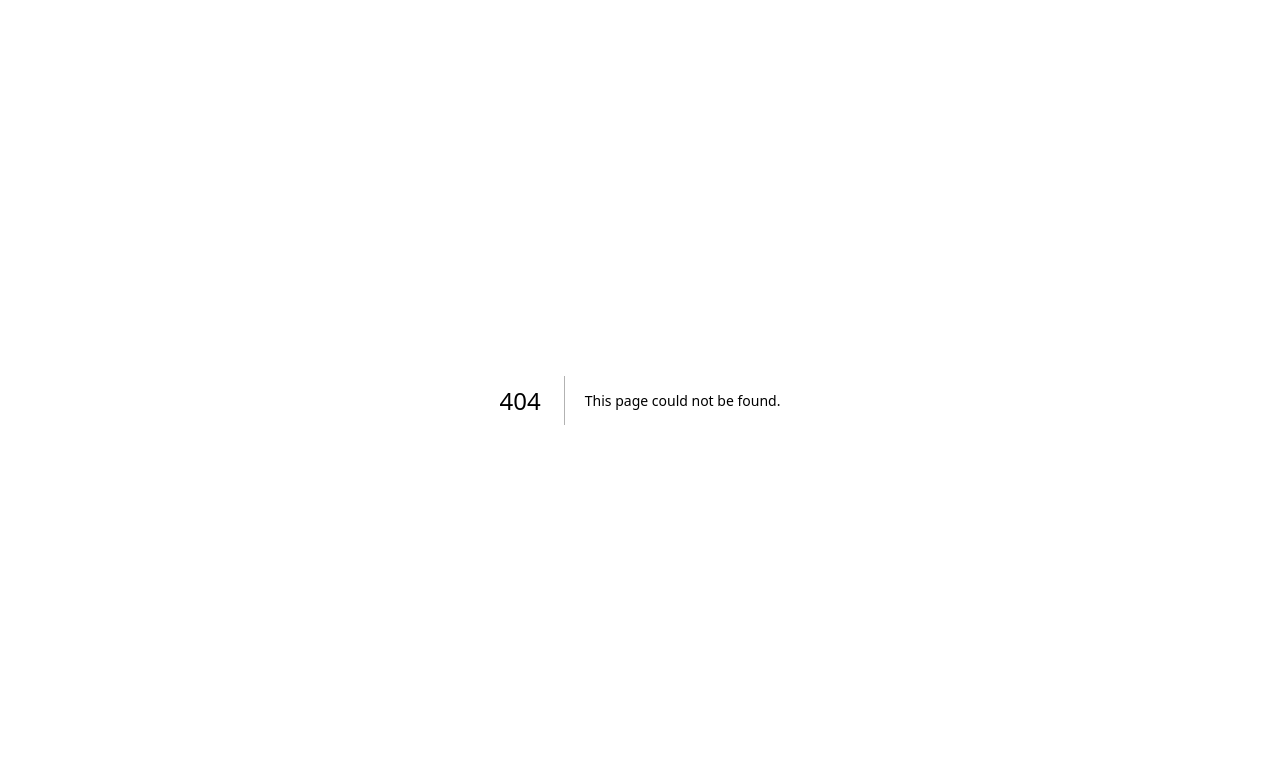
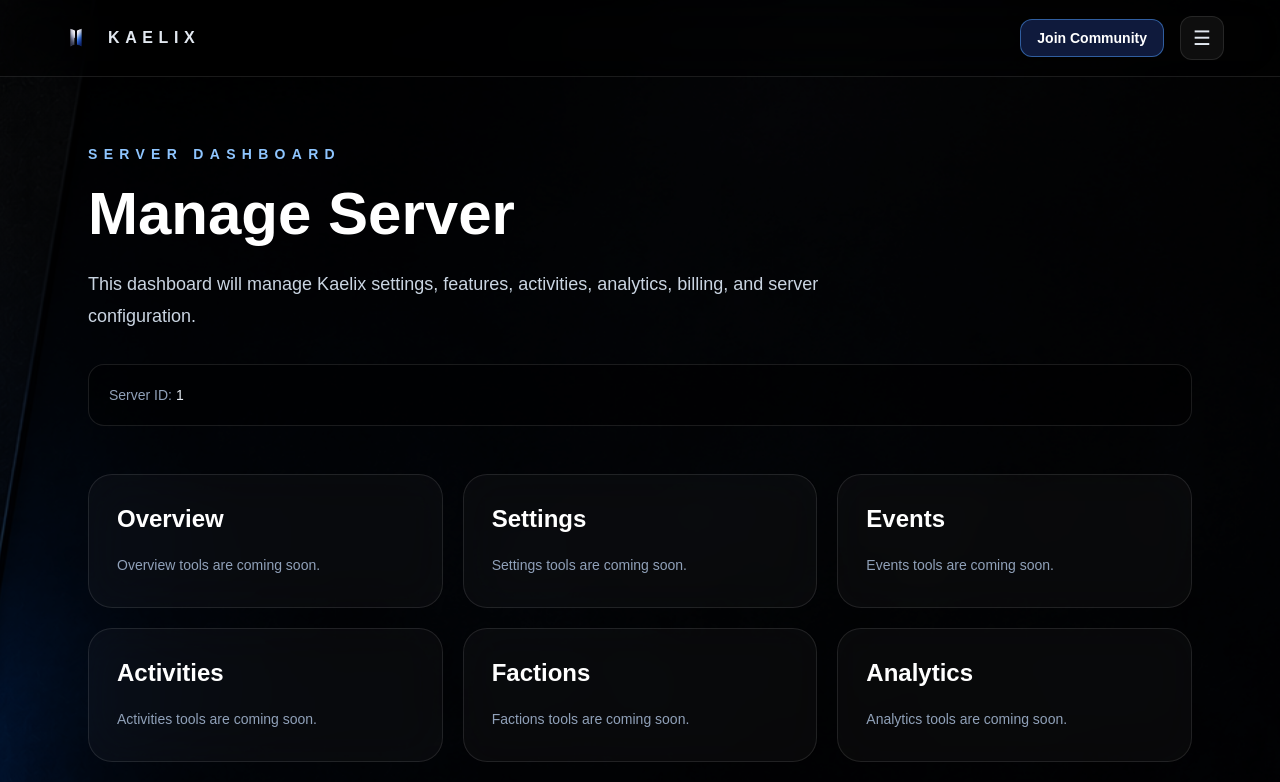
Before and after one commit to glykeselpides-bit/kaelix-site, a Next.js app: page /servers/1 in a window 1280 px wide. Before the commit this address had no page. Shown: the top 782 px of the page. Built offline with nearby package versions, Linux system fonts and the light colour scheme.

Commit message:
time to disappoint or impress

```diff
--- /dev/null
+++ b/src/app/servers/[guildId]/page.tsx
@@ -0,0 +1,64 @@
+import Navbar from "@/components/Navbar";
+import Footer from "@/components/Footer";
+
+export default async function ServerDashboardPage({
+  params,
+}: {
+  params: Promise<{ guildId: string }>;
+}) {
+  const { guildId } = await params;
+
+  const sections = [
+    "Overview",
+    "Settings",
+    "Events",
+    "Activities",
+    "Factions",
+    "Analytics",
+    "Billing",
+  ];
+
+  return (
+    <main className="min-h-screen bg-black bg-[url('/banner2.png')] bg-cover bg-center text-white">
+      <div className="min-h-screen bg-black/70">
+        <Navbar />
+
+        <section className="mx-auto max-w-6xl px-6 pb-24 pt-36">
+          <p className="text-sm font-semibold uppercase tracking-[0.45em] text-blue-300">
+            Server Dashboard
+          </p>
+
+          <h1 className="mt-5 text-5xl font-bold md:text-6xl">
+            Manage Server
+          </h1>
+
+          <p className="mt-6 max-w-3xl text-lg leading-8 text-slate-300">
+            This dashboard will manage Kaelix settings, features, activities,
+            analytics, billing, and server configuration.
+          </p>
+
+          <div className="mt-8 rounded-2xl border border-white/10 bg-black/40 p-5 text-sm text-slate-400">
+            Server ID: <span className="text-slate-200">{guildId}</span>
+          </div>
+
+          <div className="mt-12 grid gap-5 md:grid-cols-2 lg:grid-cols-3">
+            {sections.map((section) => (
+              <div
+                key={section}
+                className="rounded-3xl border border-white/10 bg-white/[0.03] p-7 backdrop-blur-xl"
+              >
+                <h2 className="text-2xl font-bold text-white">{section}</h2>
+
+                <p className="mt-4 text-sm leading-7 text-slate-400">
+                  {section} tools are coming soon.
+                </p>
+              </div>
+            ))}
+          </div>
+        </section>
+      </div>
+
+      <Footer />
+    </main>
+  );
+}
--- a/src/components/DashboardGate.tsx
+++ b/src/components/DashboardGate.tsx
@@ -129,9 +129,23 @@ export default function DashboardGate() {
                 </div>
               </div>
 
-              <button className="mt-8 rounded-2xl border border-white/15 bg-white/5 px-5 py-3 text-sm font-semibold text-white transition hover:border-blue-400 hover:bg-blue-500/10">
-                {isConnected ? "Manage Server" : "Invite Kaelix"}
-              </button>
+              {isConnected ? (
+                <Link
+                  href={`/servers/${guild.id}`}
+                  className="mt-8 inline-flex rounded-2xl border border-white/15 bg-white/5 px-5 py-3 text-sm font-semibold text-white transition hover:border-blue-400 hover:bg-blue-500/10"
+                >
+                  Manage Server
+                </Link>
+              ) : (
+                <a
+                  href="https://discord.gg/2PYbjwmHRX"
+                  target="_blank"
+                  rel="noopener noreferrer"
+                  className="mt-8 inline-flex rounded-2xl border border-white/15 bg-white/5 px-5 py-3 text-sm font-semibold text-white transition hover:border-blue-400 hover:bg-blue-500/10"
+                >
+                  Invite Kaelix
+                </a>
+              )}
             </div>
           );
         })}
```
